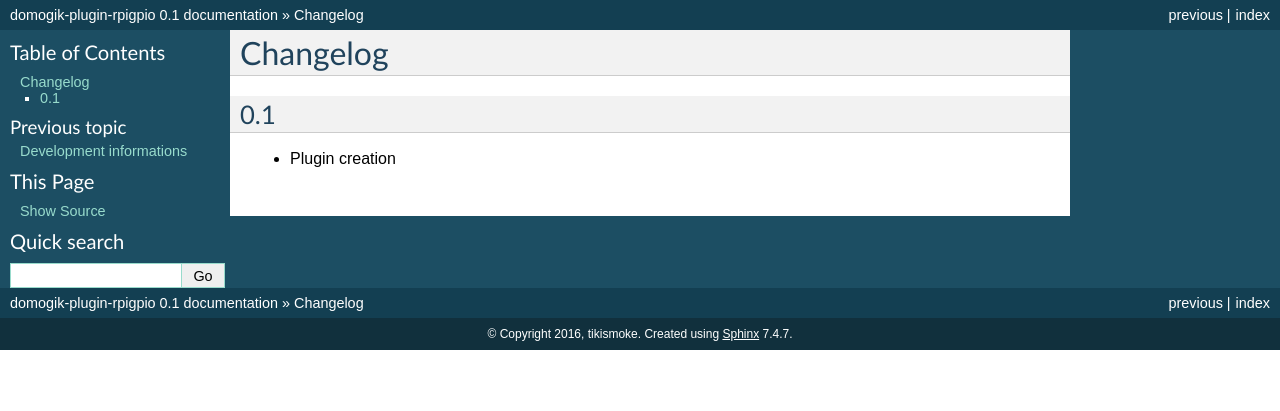
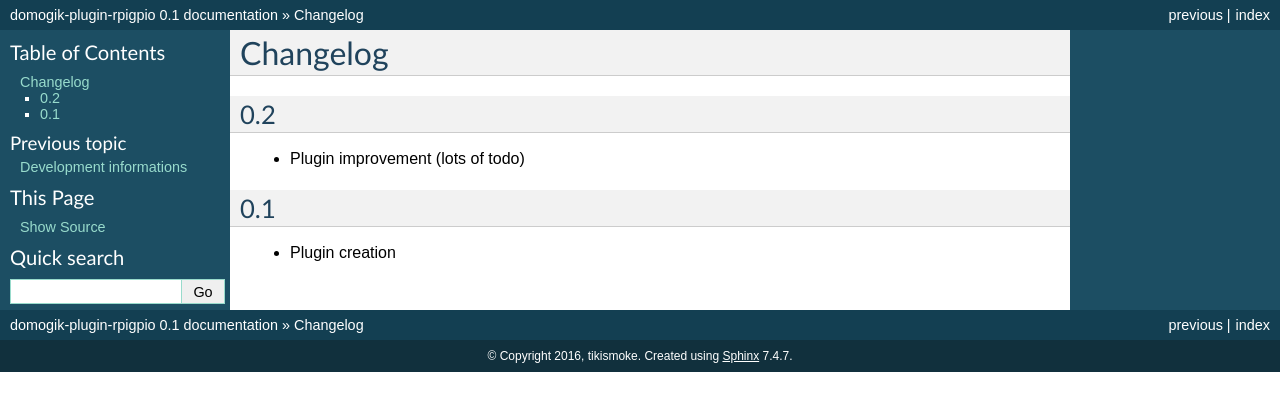
Before and after one commit to tikismoke/domogik-plugin-rpigpio, a Sphinx documentation site: the page built from docs/changelog.txt, in a window 1280 px wide. Shown: the top 411 px of the page. Built offline with Sphinx 7.4.7, drawn with Linux system fonts in a browser that asks for light colours.

Commit message:
change version for develop branch

```diff
--- a/docs/changelog.txt
+++ b/docs/changelog.txt
@@ -1,6 +1,11 @@
 =========
 Changelog
 =========
+
+0.2
+===
+
+* Plugin improvement (lots of todo)
 
 0.1
 ===
--- a/docs/rpigpio.txt
+++ b/docs/rpigpio.txt
@@ -18,7 +18,7 @@ User domogik must be part of gpio group if not you'll get an exception:
 
 RuntimeError: No access to /dev/mem.  Try running as root!
 
-sudo adduser domogik gpio
+``sudo adduser domogik gpio``
 
 Plugin configuration
 ====================
--- a/info.json
+++ b/info.json
@@ -91,7 +91,7 @@
 	"domogik_min_version": "0.5.0",
 	"name": "rpigpio",
 	"type": "plugin",
-	"version": "0.1"
+	"version": "0.2"
     },
     "json_version": 2
 }
```
